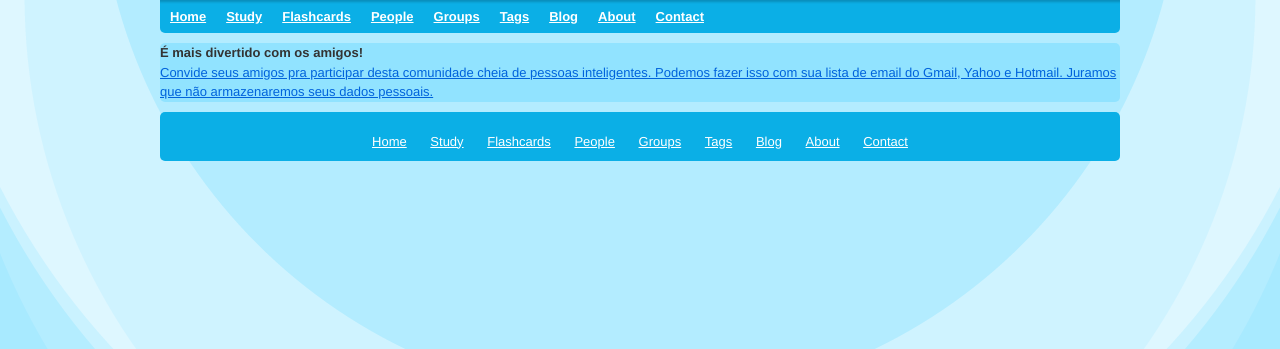
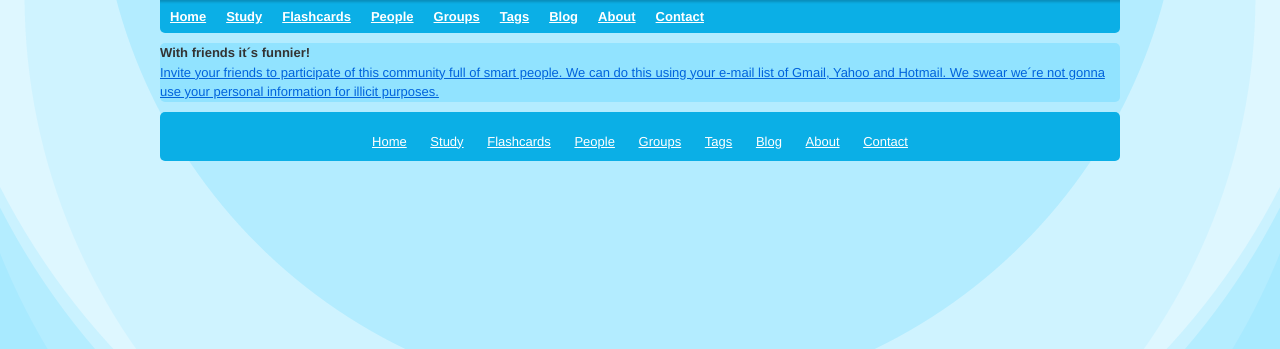
Before and after one commit to imemory/imemory, a CakePHP app: template app/views/elements/locale/en_invite.ctp in a window 1280 px wide. Shown: the part 71-420 px from the top of the page. Run offline with PHP 8.4 and a stand-in for CakePHP, Linux system fonts and the light colour scheme; the template is opened without the code that fills it, so the values that code supplies are empty; some libraries are stand-ins or nearby versions.

Commit message:
posto em conformidade os arquivos de tradução

```diff
--- a/app/views/elements/locale/en_invite.ctp
+++ b/app/views/elements/locale/en_invite.ctp
@@ -1,7 +1,7 @@
 <div class='invite'>
-	<h3>É mais divertido com os amigos!</h3>
-	<p><?= $this->Html->link('Convide seus amigos pra participar desta comunidade cheia de pessoas inteligentes.
-	Podemos fazer isso com sua lista de email do Gmail, Yahoo e Hotmail.
-	Juramos que não armazenaremos seus dados pessoais.',
+	<h3>With friends it´s funnier!</h3>
+	<p><?= $this->Html->link('Invite your friends to participate of this community  full of smart people.
+	We can do this using your e-mail list of Gmail, Yahoo and Hotmail.
+	We swear we´re not gonna use your personal information for illicit purposes.',
 	array('action' => 'invite'))?></p>
 </div>
--- /dev/null
+++ b/app/views/elements/locale/pt_br_about_signup.ctp
@@ -0,0 +1,5 @@
+<div class='box'>
+	<h3>Porque se cadastrar?</h3>
+	<p>Sendo um membro cadastrado, você poderá criar seus próprios flashcards,
+	seguir estudantes, mandar mensagens e estudar seguindo a metodologia iMemory.</p>
+</div>
--- a/app/views/elements/locale/pt_invite.ctp
+++ b/app/views/elements/locale/pt_br_invite.ctp
@@ -1,7 +1,7 @@
 <div class='invite'>
-	<h3>É mais divertido com os amigos!</h3>
+	<h3>Com os amigos é mais divertido!</h3>
 	<p><?= $this->Html->link('Convide seus amigos pra participar desta comunidade cheia de pessoas inteligentes.
 	Podemos fazer isso com sua lista de email do Gmail, Yahoo e Hotmail.
-	Juramos que não armazenaremos seus dados pessoais.',
+	Juramos que não usaremos seus dados pessoais para fins ilícitos.',
 	array('action' => 'invite'))?></p>
 </div>
--- /dev/null
+++ b/app/views/elements/locale/pt_br_sidebar_tags.ctp
@@ -0,0 +1,6 @@
+<div class='box'>
+	<h3>Uma nuvem de tags</h3>
+	<p>As tags são usadas para agrupar os Flashcards de um mesmo assunto.
+	Aqui apresentamos elas como uma nuvem, e é muito simples de entender.
+	Quanto maior a tag, mais ela foi usada.</p>
+</div>
--- a/app/views/elements/locale/pt_sidebar_tags.ctp
+++ /dev/null
@@ -1,6 +0,0 @@
-<div class='box'>
-	<h3>Uma nuvem de tags</h3>
-	<p>As tags são usadas para agrupar os flashcards de um mesmo assunto.
-	Aqui apresentamos elas como uma nuvem e é muito simples de entender.
-	Quanto maior a tag, mais ela foi usada.</p>
-</div>
--- a/app/views/tags/index.ctp
+++ b/app/views/tags/index.ctp
@@ -16,6 +16,6 @@
 </div>
 
 <div class='sidebar'>
-    <?= $this->element('locale/en_sidebar_tags') ?>
+    <?= $this->element('locale/'. Configure::read('Config.language') .'_sidebar_tags') ?>
 	<?= $this->element('blocks/latest_tags') ?>
 </div>
--- a/app/views/users/index.ctp
+++ b/app/views/users/index.ctp
@@ -6,7 +6,7 @@
 	<h2><strong><?= $this->Html->link('Pessoas', array('action' => 'index')) ?></strong>
 	com quem você gostaria de estudar</h2>
 
-	<?= $this->element('locale/en_invite'); ?>
+	<?= $this->element('locale/'. Configure::read('Config.language') .'_invite'); ?>
 
 	<div class='featured'>
 		<h3><?php __('Students who stood out') ?></h3>
--- a/app/views/users/signup.ctp
+++ b/app/views/users/signup.ctp
@@ -50,5 +50,5 @@
 </div>
 
 <div class='sidebar'>
-	<?= $this->element('locale/en_about_signup'); ?>
+	<?= $this->element('locale/'. Configure::read('Config.language') .'_about_signup'); ?>
 </div>
```
Also changed, not shown: app/views/elements/locale/en_about_signup.ctp (+3 -4 lines), app/views/elements/locale/en_sidebar_tags.ctp (+4 -4 lines).
